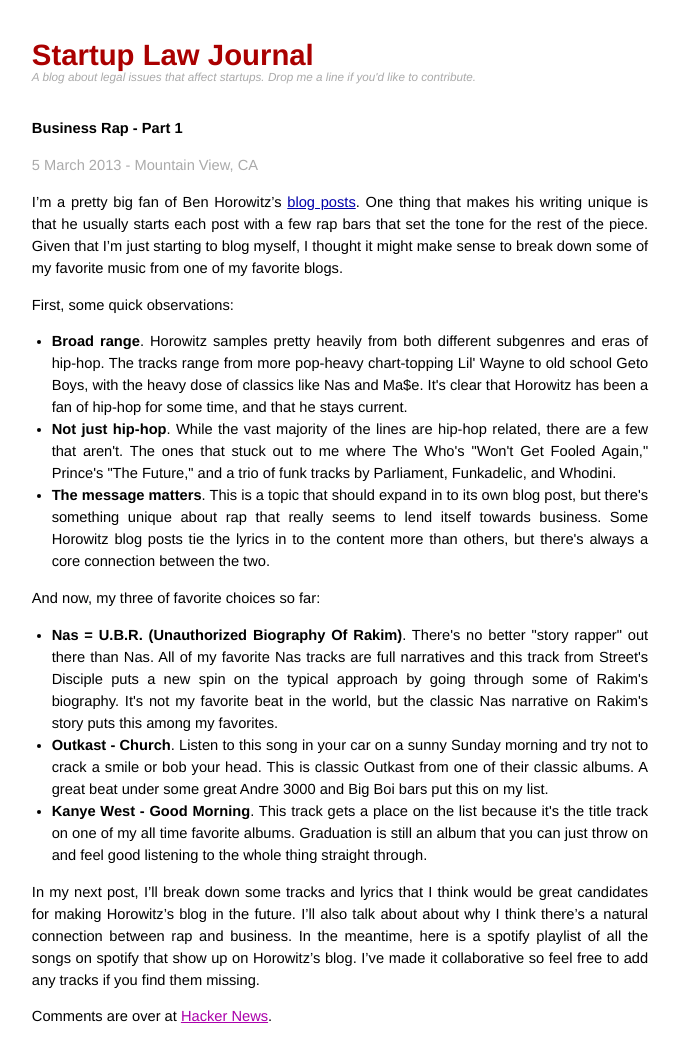
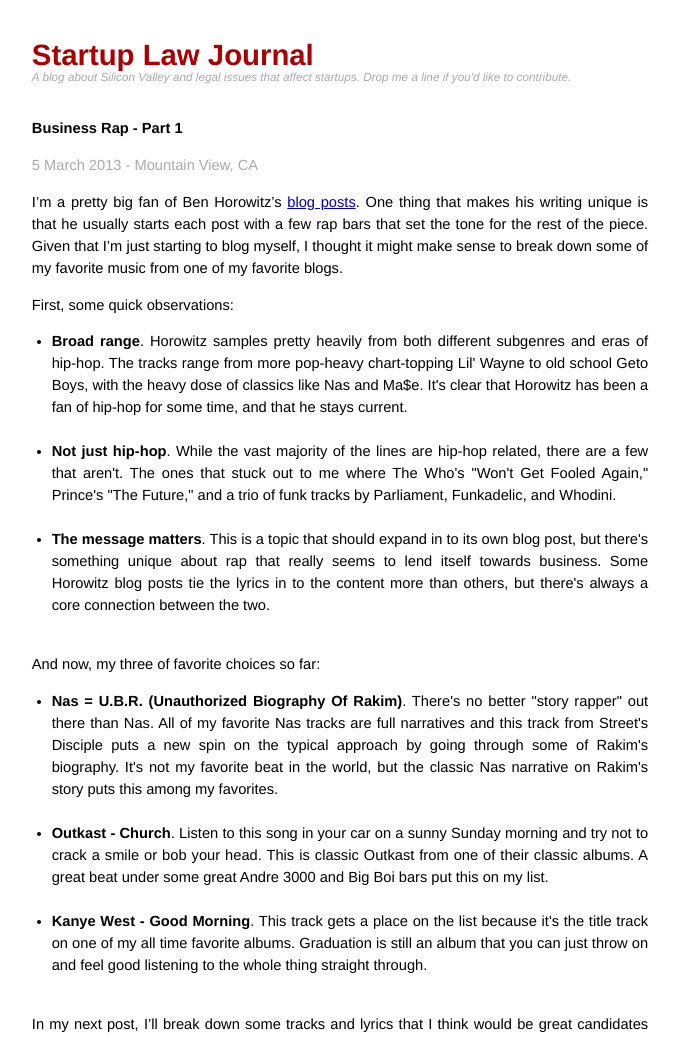
Before and after one commit to startuplawjournal/startuplawjournal.github.com, a Jekyll site: the page built from _posts/2013-03-05-business-rap-part-1.md, in a window 1280 px wide, cut to the strip 0-1038 px from the top of the page. Shown: the whole strip, without its empty margins (300-980 px from the left). Built offline with Jekyll 4.4.1, drawn with Linux system fonts in a browser that asks for light colours; Markdown is read by kramdown in place of the engine named in the settings.

Commit message:
one more

```diff
--- a/_layouts/default.html
+++ b/_layouts/default.html
@@ -20,7 +20,7 @@
 <div class="site">
   <div class="title">
     <a href="/">Startup Law Journal</a>
-    <div class="author">A blog about legal issues that affect startups.  Drop me a line if you'd like to contribute.</div>
+    <div class="author">A blog about Silicon Valley and legal issues that affect startups.  Drop me a line if you'd like to contribute.</div>
   </div>
 
   {{ content }}
--- a/_posts/2013-03-05-business-rap-part-1.md
+++ b/_posts/2013-03-05-business-rap-part-1.md
@@ -15,11 +15,11 @@ First, some quick observations:
 <ul>
 
 <li><strong>Broad range</strong>.  Horowitz samples pretty heavily from both different subgenres and eras of hip-hop.  The tracks range from more pop-heavy chart-topping Lil' Wayne to old school Geto Boys, with the heavy dose of classics like Nas and Ma$e.  It's clear that Horowitz has been a fan of hip-hop for some time, and that he stays current.</li>
-
+<br>
 <li><strong>Not just hip-hop</strong>.  While the vast majority of the lines are hip-hop related, there are a few that aren't.  The ones that stuck out to me where The Who's "Won't Get Fooled Again," Prince's "The Future," and a trio of funk tracks by Parliament, Funkadelic, and Whodini.</li>
-
+<br>
 <li><strong>The message matters</strong>.  This is a topic that should expand in to its own blog post, but there's something unique about rap that really seems to lend itself towards business.  Some Horowitz blog posts tie the lyrics in to the content more than others, but there's always a core connection between the two.</li>
-
+<br>
 </ul>
 
 And now, my three of favorite choices so far:
@@ -27,11 +27,11 @@ And now, my three of favorite choices so far:
 <ul>
 
 <li><strong>Nas = U.B.R. (Unauthorized Biography Of Rakim)</strong>.  There's no better "story rapper" out there than Nas.  All of my favorite Nas tracks are full narratives and this track from Street's Disciple puts a new spin on the typical approach by going through some of Rakim's biography.  It's not my favorite beat in the world, but the classic Nas narrative on Rakim's story puts this among my favorites.  </li>
-
+<br>
 <li><strong>Outkast - Church</strong>.  Listen to this song in your car on a sunny Sunday morning and try not to crack a smile or bob your head.  This is classic Outkast from one of their classic albums.  A great beat under some great Andre 3000 and Big Boi bars put this on my list.</li>
-
+<br>
 <li><strong>Kanye West - Good Morning</strong>.  This track gets a place on the list because it's the title track on one of my all time favorite albums.  Graduation is still an album that you can just throw on and feel good listening to the whole thing straight through.</li>
-
+<br>
 </ul>
 
 In my next post, I'll break down some tracks and lyrics that I think would be great candidates for making Horowitz's blog in the future.  I'll also talk about about why I think there's a natural connection between rap and business.  In the meantime, here is a spotify playlist of all the songs on spotify that show up on Horowitz's blog.  I've made it collaborative so feel free to add any tracks if you find them missing.
```
